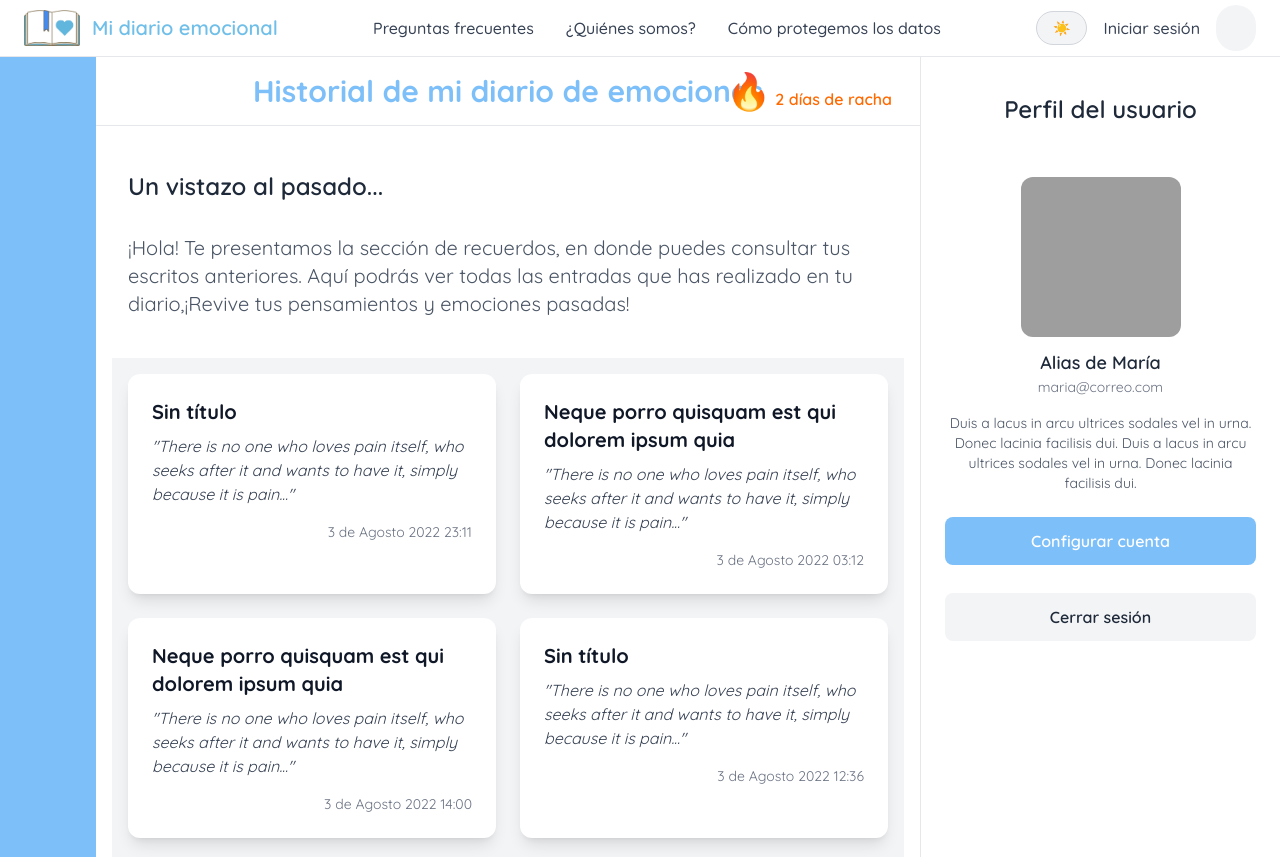
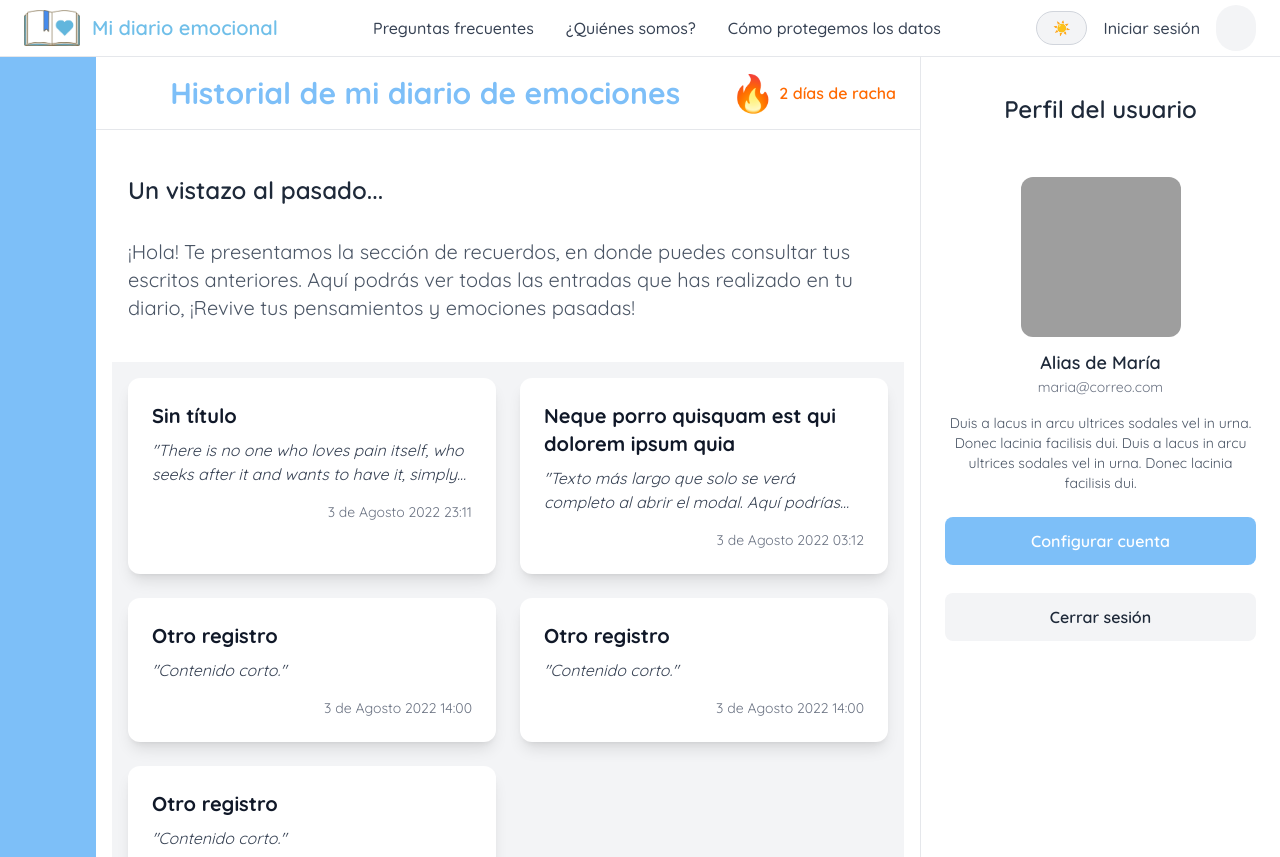
Before and after one commit to car-mor/mi_diario_emocional, a Vue app in the folder frontend/: page /diary-history in a window 1280 px wide. Built offline with nearby package versions, Linux system fonts and the light colour scheme; grey boxes are pictures that could not be loaded; some icons are missing.

Commit message:
pantalla historial diario y correcion responsivo component titulo t racha

```diff
--- a/frontend/src/modules/patient/components/DiaryHistoryPatient.vue
+++ b/frontend/src/modules/patient/components/DiaryHistoryPatient.vue
@@ -1,14 +1,17 @@
 <template>
-  <div class="p-4 bg-gray-100 dark:bg-gray-900 min-h-screen">
+  <div class="p-4 bg-gray-100 dark:bg-gray-900 ">
     <div class="grid grid-cols-1 md:grid-cols-2 gap-6">
-      <div v-for="entry in diaryEntries" :key="entry.id"
-           class="bg-white dark:bg-gray-800 rounded-xl shadow-lg p-6 hover:shadow-2xl transition-shadow duration-300">
-
+      <div
+        v-for="entry in diaryEntries"
+        :key="entry.id"
+        @click="openModal(entry)"
+        class="cursor-pointer bg-white dark:bg-gray-800 rounded-xl shadow-lg p-6 hover:shadow-2xl transition-shadow duration-300"
+      >
         <h2 class="text-xl font-bold text-gray-900 dark:text-gray-100 mb-2">
           {{ entry.title }}
         </h2>
 
-        <p class="text-gray-700 dark:text-gray-300 italic mb-4">
+        <p class="text-gray-700 dark:text-gray-300 italic mb-4 line-clamp-2">
           "{{ entry.content }}"
         </p>
 
@@ -17,68 +20,132 @@
         </p>
       </div>
 
-      <div v-if="diaryEntries.length === 0" class="col-span-1 md:col-span-2 text-center py-10">
+      <div
+        v-if="diaryEntries.length === 0"
+        class="flex flex-col col-span-1 md:col-span-2 text-center py-10 items-center justify-center"
+      >
+      <IconBellRingingFilled class="w-12 h-12 text-yellow-400 mb-4 items-center justify-center" />
+        <h2 class="text-2xl mt-3 font-semibold text-gray-800 dark:text-gray-200">
+            ¡Aún hay mucho por escribir!
+        </h2>
         <p class="text-lg text-gray-600 dark:text-gray-400">
           Aún no hay registros en tu diario.
         </p>
       </div>
     </div>
+
+    <!-- Modal -->
+    <div
+  v-if="isModalOpen"
+  class="fixed inset-0 flex items-center justify-center z-50"
+>
+  <div
+    class="bg-white dark:bg-gray-800 rounded-xl shadow-xl p-6 max-w-lg w-full relative"
+  >
+    <button
+      @click="closeModal"
+      class="absolute top-3 right-3 text-gray-500 hover:text-gray-800 dark:hover:text-gray-200"
+    >
+      <svg class="w-8 h-8" fill="none" stroke="currentColor" viewBox="0 0 24 24">
+        <path stroke-linecap="round" stroke-linejoin="round" stroke-width="2" d="M6 18L18 6M6 6l12 12" />
+      </svg>
+    </button>
+
+    <div class="pr-12 pt-4">
+      <h2 class="text-2xl font-bold text-gray-900 dark:text-gray-100 mb-4">
+        {{ selectedEntry?.title }}
+      </h2>
+
+      <p class="text-gray-700 dark:text-gray-300 mb-6 whitespace-pre-line">
+        {{ selectedEntry?.content }}
+      </p>
+
+      <p class="text-sm text-gray-500 dark:text-gray-400 text-right">
+        {{ selectedEntry?.date }}
+      </p>
+    </div>
+  </div>
+</div>
   </div>
 </template>
 
 <script setup lang="ts">
-import { ref } from 'vue';
-/* Se usa la importación de onMounted y axios para la conexión con el backend.
-  import { onMounted } from 'vue';
-  import axios from 'axios';
+import { ref } from "vue";
+import { IconBellRingingFilled } from "@tabler/icons-vue"
+/**PARA BACKEND
+ *
+ *
+import { ref, onMounted } from 'vue';
+import axios from 'axios';
+
+const diaryEntries = ref<DiaryEntry[]>([]);
+
+onMounted(async () => {
+  try {
+    const response = await axios.get('/api/diary-entries');
+    diaryEntries.value = response.data;
+  } catch (error) {
+    console.error("Error al cargar los registros del diario:", error);
+  }
+});
 */
 
-// Datos de prueba: un array de objetos que simulan registros de diario.
-// Cada objeto tiene un id, title, content, y date.
-const diaryEntries = ref([
+
+//0 entradas de ejemplo
+//const diaryEntries = ref<DiaryEntry[]>([]);
+
+type DiaryEntry = {
+  id: number;
+  title: string;
+  content: string;
+  date: string;
+};
+
+const diaryEntries = ref<DiaryEntry[]>([
   {
     id: 1,
     title: "Sin título",
-    content: "There is no one who loves pain itself, who seeks after it and wants to have it, simply because it is pain...",
-    date: "3 de Agosto 2022 23:11"
+    content:
+      "There is no one who loves pain itself, who seeks after it and wants to have it, simply because it is pain...",
+    date: "3 de Agosto 2022 23:11",
   },
   {
     id: 2,
     title: "Neque porro quisquam est qui dolorem ipsum quia",
-    content: "There is no one who loves pain itself, who seeks after it and wants to have it, simply because it is pain...",
-    date: "3 de Agosto 2022 03:12"
+    content:
+      "Texto más largo que solo se verá completo al abrir el modal. Aquí podrías mostrar todo el contenido del diario sin recortes ni estilos de line-clamp.",
+    date: "3 de Agosto 2022 03:12",
   },
   {
     id: 3,
-    title: "Neque porro quisquam est qui dolorem ipsum quia",
-    content: "There is no one who loves pain itself, who seeks after it and wants to have it, simply because it is pain...",
-    date: "3 de Agosto 2022 14:00"
+    title: "Otro registro",
+    content: "Contenido corto.",
+    date: "3 de Agosto 2022 14:00",
   },
   {
     id: 4,
-    title: "Sin título",
-    content: "There is no one who loves pain itself, who seeks after it and wants to have it, simply because it is pain...",
-    date: "3 de Agosto 2022 12:36"
-  }
-  ,
+    title: "Otro registro",
+    content: "Contenido corto.",
+    date: "3 de Agosto 2022 14:00",
+  },
   {
     id: 5,
-    title: "Sin título",
-    content: "There is no one who loves pain itself, who seeks after it and wants to have it, simply because it is pain...",
-    date: "6 de Agosto 2022 12:36"
-  }
+    title: "Otro registro",
+    content: "Contenido corto.",
+    date: "3 de Agosto 2022 14:00",
+  },
 ]);
 
-/* Lógica para consumir datos del backend.
-  Se descomenta cuando la API esté lista.
-  onMounted(async () => {
-    try {
-      const response = await axios.get('/api/diary-entries');
-      diaryEntries.value = response.data;
-    } catch (error) {
-      console.error("Error al cargar los registros del diario:", error);
-    }
-  });
-*/
+const isModalOpen = ref(false);
+const selectedEntry = ref<DiaryEntry | null>(null);
 
+function openModal(entry: DiaryEntry) {
+  selectedEntry.value = entry;
+  isModalOpen.value = true;
+}
+
+function closeModal() {
+  isModalOpen.value = false;
+  selectedEntry.value = null;
+}
 </script>
--- a/frontend/src/modules/patient/components/StreakAndTitlePatient.vue
+++ b/frontend/src/modules/patient/components/StreakAndTitlePatient.vue
@@ -1,24 +1,24 @@
 <template>
-    <div class="dark:bg-gray-800 border-b border-gray-200 dark:border-gray-800 w-full pt-4 pb-4">
-        <!-- Desktop: título centrado con racha al lado -->
-        <div class="hidden lg:flex justify-center items-center relative">
+  <div class="dark:bg-gray-800 border-b border-gray-200 dark:border-gray-800 w-full pt-4 pb-4 px-4 sm:px-6">
+    <div class="hidden lg:flex items-center justify-between">
+      <div class="flex-grow flex justify-center">
         <h1 class="text-3xl font-bold text-[#7DBFF8]">
           {{ title }}
         </h1>
-            <div class="absolute right-0 flex items-end space-x-1 text-orange-500 font-semibold px-7">
+      </div>
+      <div class="flex items-center space-x-1 text-orange-500 font-semibold flex-shrink-0">
         <span class="text-4xl">🔥</span>
-                <span class="">{{ streakCount }} días de racha</span>
+        <span>{{ streakCount }} días de racha</span>
       </div>
     </div>
-
-        <!-- Mobile: título y racha apilados -->
+     <!-- Mobile -->
     <div class="lg:hidden flex flex-col items-center space-y-2">
       <h1 class="text-2xl font-bold text-[#7DBFF8] text-center">
         {{ title }}
       </h1>
-            <div class="flex items-end space-x-1 text-orange-500 font-semibold">
+      <div class="flex items-center space-x-1 text-orange-500 font-semibold">
         <span class="text-3xl">🔥</span>
-                <span class="">{{ streakCount }} días de racha</span>
+        <span>{{ streakCount }} días de racha</span>
       </div>
     </div>
   </div>
--- a/frontend/src/modules/patient/views/DiaryHistoryPatientView.vue
+++ b/frontend/src/modules/patient/views/DiaryHistoryPatientView.vue
@@ -15,7 +15,7 @@
                 <!-- Descripción -->
                 <div class="text-center lg:text-left p-4">
                     <p class="text-lg md:text-xl text-gray-600 dark:text-gray-300 mb-6">
-                        ¡Hola! Te presentamos la sección de recuerdos, en donde puedes consultar tus escritos anteriores. Aquí podrás ver todas las entradas que has realizado en tu diario,¡Revive tus pensamientos y emociones pasadas!
+                        ¡Hola! Te presentamos la sección de recuerdos, en donde puedes consultar tus escritos anteriores. Aquí podrás ver todas las entradas que has realizado en tu diario, ¡Revive tus pensamientos y emociones pasadas!
                     </p>
                 </div>
                 <!-- Contenido principal - component nube de palabras -->
```
Lines whose indentation alone changed are shown as unchanged.
